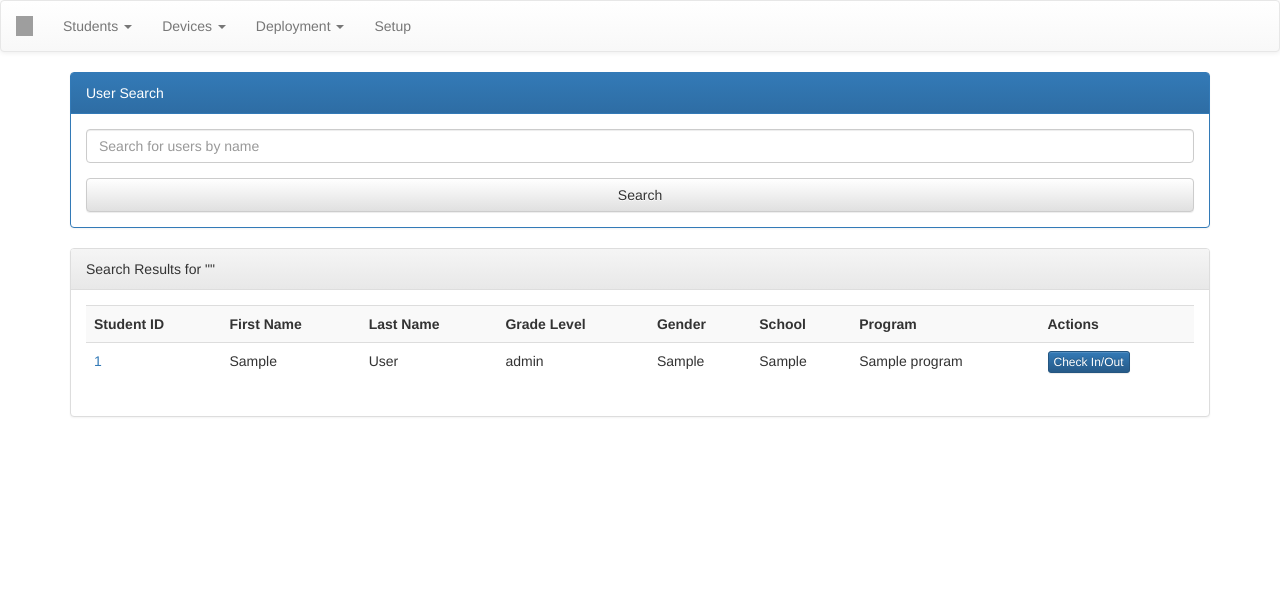
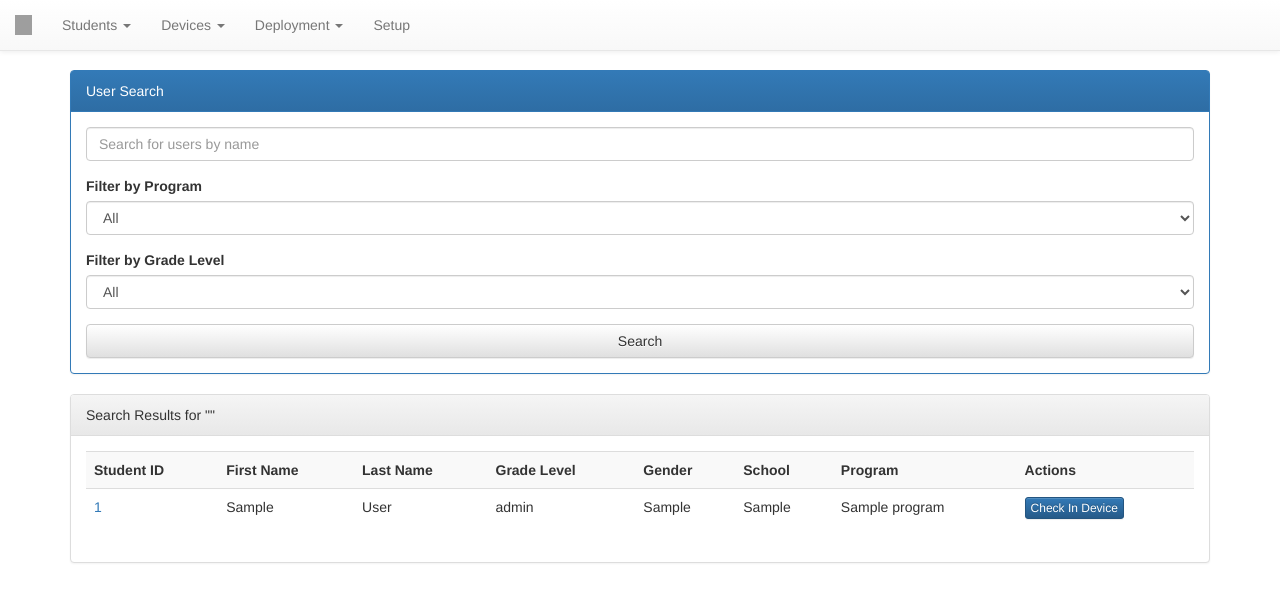
Before and after one commit to roadrunner2348/mactrac, a Django app: template inventory/templates/inventory/student_search.html in a window 1280 px wide. Shown: the top 602 px of the page. Run offline with Django 3.2, Linux system fonts and the light colour scheme; the template is opened without the code that fills it: most values are stand-ins (such as "Sample title", 1, 10 or a date in 2020); some libraries are stand-ins or nearby versions; grey boxes are pictures that could not be loaded.

Commit message:
Added device show page, print page, and added student filters to search

```diff
--- a/inventory/static/inventory/style.css
+++ b/inventory/static/inventory/style.css
@@ -16,3 +16,23 @@
 .message-box.error {
 	background-color: #f2dede;
 }
+body {
+	padding-top: 70px;
+}
+@media screen {
+	.label {
+		width: 3.00in;
+		height: 2.00in;
+		background-color: gray;
+	}
+}
+
+@media print {
+	html,body {
+		width: 3.00in;
+		height: 2.00in;
+	}
+	.btn-group{
+		display: hidden;
+	}
+}
--- a/inventory/templates/inventory/base.html
+++ b/inventory/templates/inventory/base.html
@@ -1,6 +1,9 @@
 <!DOCTYPE html>
 <html>
     <head>
+      <meta charset="utf-8">
+      <meta http-equiv="X-UA-Compatible" content="IE=edge">
+      <meta name="viewport" content="width=device-width, initial-scale=1">
         <title>Inventory</title>
         {% load staticfiles %}
         	<!-- Latest compiled and minified CSS -->
@@ -14,8 +17,8 @@
     </head>
 
     <body>
-    	<div class="container-responsive">
-    	<nav class="navbar navbar-default">
+    	<div class="container-fluid">
+    	<nav class="navbar navbar-default navbar-fixed-top">
   			<div class="container-fluid">
    				<div class="navbar-header">
    					<button type="button" class="navbar-toggle collapsed" data-toggle="collapse" data-target="#navigation-bar">
--- a/inventory/templates/inventory/editStudent.html
+++ b/inventory/templates/inventory/editStudent.html
@@ -29,7 +29,7 @@
 				</div>
 				{% endfor %}
 				<button type="submit" class="save btn btn-default">Save</button>
-				<a href="{% url 'inventory:showStudent' user.student_id %}" class="btn btn-default">Cancel</a>
+				<a href="{% url 'inventory:student_show' user.student_id %}" class="btn btn-default">Cancel</a>
 			</form>
 		</div>
 		</div>
--- a/inventory/templates/inventory/student_search.html
+++ b/inventory/templates/inventory/student_search.html
@@ -7,7 +7,25 @@
 	<form action="{% url 'inventory:student_search' %}" method="post" class="form">
 	{% csrf_token %}
 		<div class="form-group">
-			<input type="text" class="form-control" name="search" id="search" placeholder="Search for users by name" />
+			<input type="text" class="form-control" name="search" id="search" placeholder="Search for users by name" {% if query %} value="{{ query }}" {% endif %}/>
+		</div>
+		<div class="form-group">
+			<label class="label-control">Filter by Program</label>
+			<select class="form-control" name="program">
+				<option value="">All</option>
+				{% for program in programs %}
+				<option {% if program_id == program.id|escape %} selected="selected" {% endif %} value="{{ program.id }}">{{ program.name }}</option>
+				{% endfor %}
+			</select>
+		</div>
+		<div class="form-group">
+			<label class="label-control">Filter by Grade Level</label>
+			<select class="form-control" name="grade">]
+				<option value="">All</option>
+				{% for grade in grades %}
+				<option {% if grade_id == grade.0 %} selected="selected" {% endif %} value="{{ grade.0 }}">{{ grade.1 }}</option>
+				{% endfor %}
+			</select>
 		</div>
 		<input type="submit" class="btn btn-default form-control" value="Search" />
 	</form>
@@ -40,7 +58,9 @@
 					<td>{{ user.get_gender_display }}</td>
 					<td>{{ user.get_school_display }}</td>
 					<td>{{ user.program }}</td>
-					<td><a href="/students/{{ user.student_id }}/assign/" class="btn btn-xs btn-primary">Check In/Out</a></td>
+					<td><a href="/students/{{ user.student_id }}/assign/" class="btn btn-xs btn-primary">{% if user.device_set.count == 0 %}Check Out Device{% else %}Check In Device{% endif %}</a></td>
+
+
 				</tr>
 			{% endfor %}
 		</table>
--- a/inventory/templates/inventory/student_show.html
+++ b/inventory/templates/inventory/student_show.html
@@ -44,7 +44,7 @@
 				</tr>
 				{% for device in user.device_set.all %}
 					<tr>
-						<td>{{ device.name }}</td>
+						<td><a href="{% url 'inventory:device_show' device.id %}">{{ device.name }}</a></td>
 						<td>{{ device.serial_number }}</td>
 						<td>{{ device.mac_address }}</td>
 						<td>{{ device.status }}</td>
--- a/inventory/urls.py
+++ b/inventory/urls.py
@@ -11,6 +11,7 @@ urlpatterns = [
 	url(r'^programs/(?P<pk>[0-9]+)$', views.program_show, name='program_show'),
 	url(r'^devices/search/$', views.device_search, name='device_search'),
 	url(r'^devices/(?P<pk>[0-9]+)/$', views.device_show, name='device_show'),
+	url(r'^devices/(?P<pk>[0-9]+)/print/$', views.device_print, name='device_print'),
 	url(r'^students/(?P<student_id>\w+)/assign/$', views.device_search, name='device_search'),
 	url(r'^students/(?P<student_id>\w+)/assign/(?P<pk>\w+)/$', views.device_assign, name='device_assign'),
 
--- a/inventory/views/deployments.py
+++ b/inventory/views/deployments.py
@@ -15,7 +15,7 @@ def program_index(request):
 
 def program_show(request, pk):
 	program = get_object_or_404(Program, pk=pk)
-	student_list = program.student_set.all()
+	student_list = program.student_set.all().order_by('grade_level', 'last_name', 'first_name')
 	paginator = Paginator(student_list, 20)
 
 	page = request.GET.get('page')
```
Also changed, not shown: inventory/templates/inventory/device_print.html (added, +17 -0 lines), inventory/templates/inventory/device_show.html (added, +43 -0 lines), inventory/templates/inventory/program_show.html (+5 -5 lines), inventory/views/devices.py (+9 -3 lines), inventory/views/students.py (+13 -4 lines), mactrac/static/inventory/style.css (+20 -0 lines).
